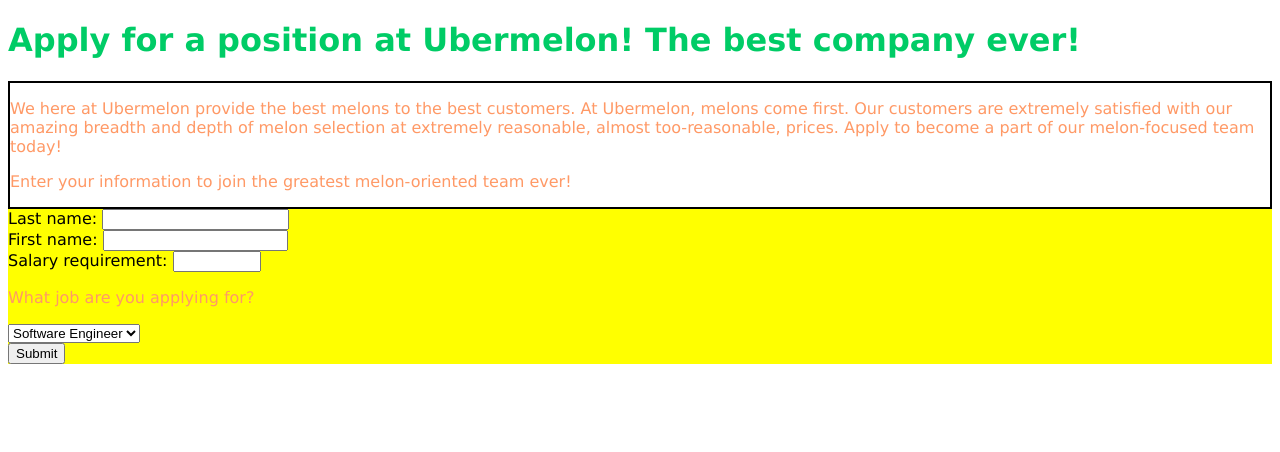
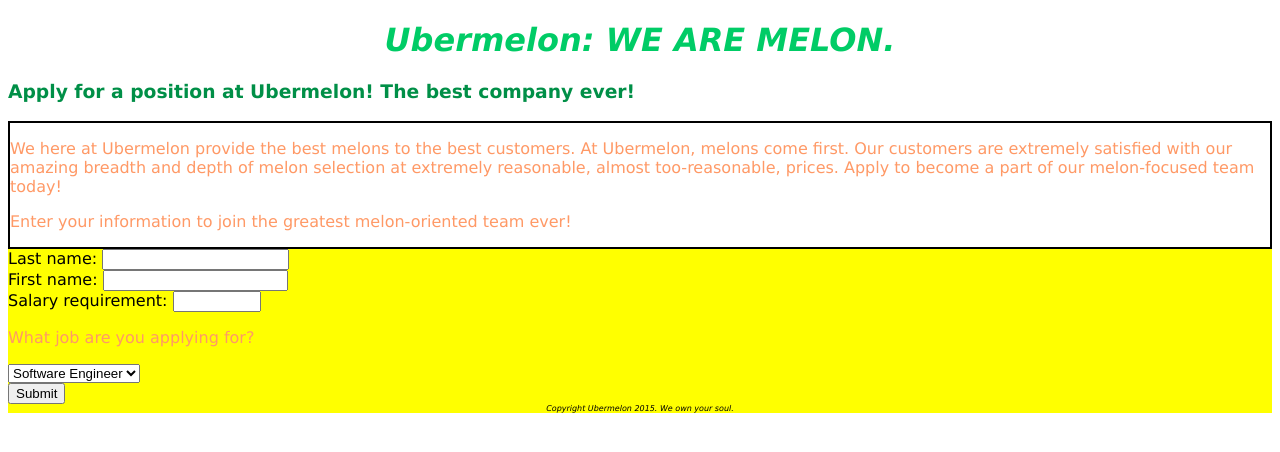
Before and after one commit to eileenconner/oct-9-homework, a Flask app: page /application-form in a window 1280 px wide. Shown: the top 452 px of the page. Run offline with Flask 2, Linux system fonts and the light colour scheme.

Commit message:
Complete project with Further Study implemented.

```diff
--- a/skills-flask/static/styles.css
+++ b/skills-flask/static/styles.css
@@ -34,3 +34,15 @@ p {
 a {
     color: #FF5050;
 }
+
+/* adding these for base.html styling extras */
+
+#page-heading {
+    font-style: oblique;
+    text-align: center;
+}
+footer {
+    font-size: 50%;
+    font-style: oblique;
+    text-align: center;
+}
--- a/skills-flask/templates/application-form.html
+++ b/skills-flask/templates/application-form.html
@@ -1,14 +1,11 @@
-<!doctype html>
-<html>
-<head>
-    <meta charset="UTF-8">
-    <title>Skills-Web</title>
-    <link rel="stylesheet" href="../static/styles.css">
-</head>
-<body>
+{% extends 'base.html' %}
+
+{% block title %}Apply to work at Ubermelon!{% endblock %}
+
+{%block content %}
     <!-- Application form for Ubermelon eng team -->
 
-    <h1>Apply for a position at Ubermelon! The best company ever!</h1>
+    <h3>Apply for a position at Ubermelon! The best company ever!</h3>
 
     <div id="instruction">
         <p>We here at Ubermelon provide the best melons to the best customers. At
@@ -32,8 +29,4 @@
         </select><br>
         <label><input type="submit"></label>
     </form>
-
-    <!-- I'm not quite sure exactly where to use labels or how to use them most effectively. -->
-
-</body>
-</html>
+{% endblock %}
--- /dev/null
+++ b/skills-flask/templates/base.html
@@ -0,0 +1,13 @@
+<!doctype html>
+<html>
+<head>
+    <meta charset="UTF-8">
+    <title>{% block title %}TITLE HERE{% endblock %}</title>
+    <link rel="stylesheet" href="/static/styles.css">
+</head>
+<body>
+    <h1 id="page-heading">Ubermelon: WE ARE MELON.</h1>
+    {% block content %}DELIGHTFUL MELON EMPLOYMENT CONTENT GOES HERE{% endblock %}
+    <footer>Copyright Ubermelon 2015. We own your soul.</footer>
+</body>
+</html>
```
Also changed, not shown: skills-flask/templates/application-response.html (+8 -10 lines).
